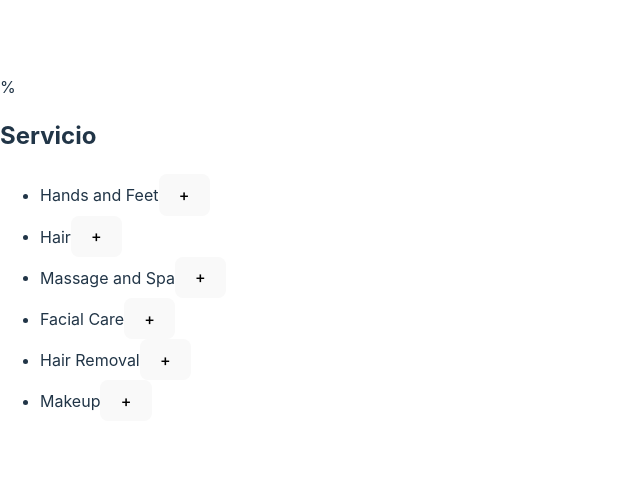
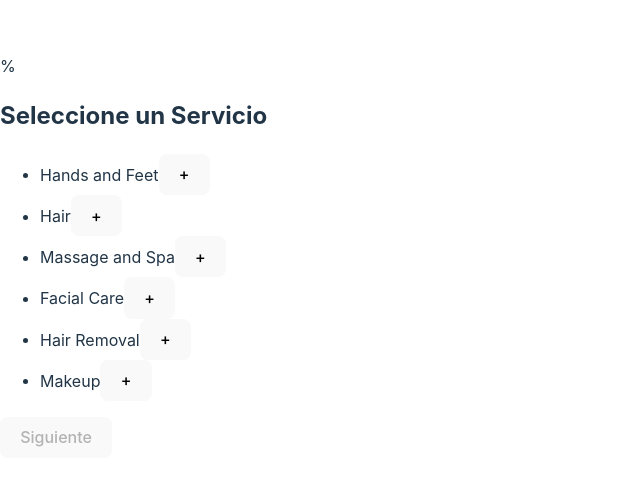
Before and after one commit to GDavidDias/PT-TURNOS---PLANIFY, a React (Vite) app in the folder client/: page /#/servicio in a window 1280 px wide. Shown: the part 144-630 px from the top of the page, without its empty margins (0-640 px from the left). Built offline with nearby package versions, Linux system fonts and the light colour scheme.

Commit message:
funcionalidad Servicio finalizado

```diff
--- a/client/src/components/Servicio/Servicio.tsx
+++ b/client/src/components/Servicio/Servicio.tsx
@@ -1,13 +1,20 @@
 import { useEffect, useState } from "react";
-import { useSelector } from "react-redux";
+import { useDispatch, useSelector } from "react-redux";
+import {addServicio} from '../../redux/formSlice';
+import { useNavigate } from "react-router-dom";
 
 const Servicio = () => {
 
   const serviceSG = useSelector((state)=>state.services.services);
+  const formSG = useSelector((state)=>state.form);
 
   const[categorias, setCategorias] = useState([]);
   const[servicios, setServicios] = useState([]);
   const[catExpandida, setCatExpandida] = useState(null);
+  const[serSelect, setSerSelect]=useState(false);
+
+  const dispatch = useDispatch();
+  const navigate = useNavigate();
 
   const defineCategorias = ()=>{
     let categoriasArr:string[]=[];
@@ -33,17 +40,37 @@ const Servicio = () => {
     setServicios(serviciosCategoria);
   };
 
+  const seleccionaServicio = (servicio) =>{
+    dispatch(addServicio(servicio))
+  };
+
+  const submitHandler = ()=>{
+    navigate('/horario');
+  }
+
 
   useEffect(()=>{
     console.log('que tiene serviceSG: ', serviceSG);
     defineCategorias();
     console.log('que tiene estado categorias: ', categorias);
     console.log('que contiene servicios: ', servicios);
+    console.log('que tiene form: ', formSG)
+
   },[serviceSG])
+
+  useEffect(()=>{
+    if(formSG.servicio!=""){
+      setSerSelect(true)
+    }else{
+      setSerSelect(false)
+    }
+    console.log('que tiene serSelect: ', serSelect);
+
+  },[formSG])
 
   return (
     <div>
-        <h2>Servicio</h2>
+        <h2>Seleccione un Servicio</h2>
         <form>
           <div>
             <ul>
@@ -59,8 +86,8 @@ const Servicio = () => {
                         {servicios?.map((ser)=>(
                           <li key={ser.id}>
                             <button
+                              onClick={()=>seleccionaServicio(ser)}
                             >{ser.name}</button>
-
                           </li>
                         ))}
                       </ul>
@@ -72,6 +99,12 @@ const Servicio = () => {
 
           </div>
         </form>
+        <div>
+          <button
+            disabled={!serSelect}
+            onClick={submitHandler}
+          >Siguiente</button>
+        </div>
     </div>
   )
 }
--- a/client/src/redux/formSlice.js
+++ b/client/src/redux/formSlice.js
@@ -18,6 +18,7 @@ export const formSlice = createSlice({
             state.horario=action.payload;
         }
     }
-})
+});
 
-export default formSlice
+export const {addServicio, addHorario} = formSlice.actions;
+export default formSlice.reducer;
--- a/client/src/redux/store.js
+++ b/client/src/redux/store.js
@@ -1,10 +1,12 @@
 import React from 'react'
 import {configureStore} from '@reduxjs/toolkit';
 import serviceReducer from './servicesSlice';
+import formReducer from './formSlice';
 
 const store = configureStore({
     reducer:{
         services: serviceReducer,
+        form:formReducer,
     },
 });
 
```
